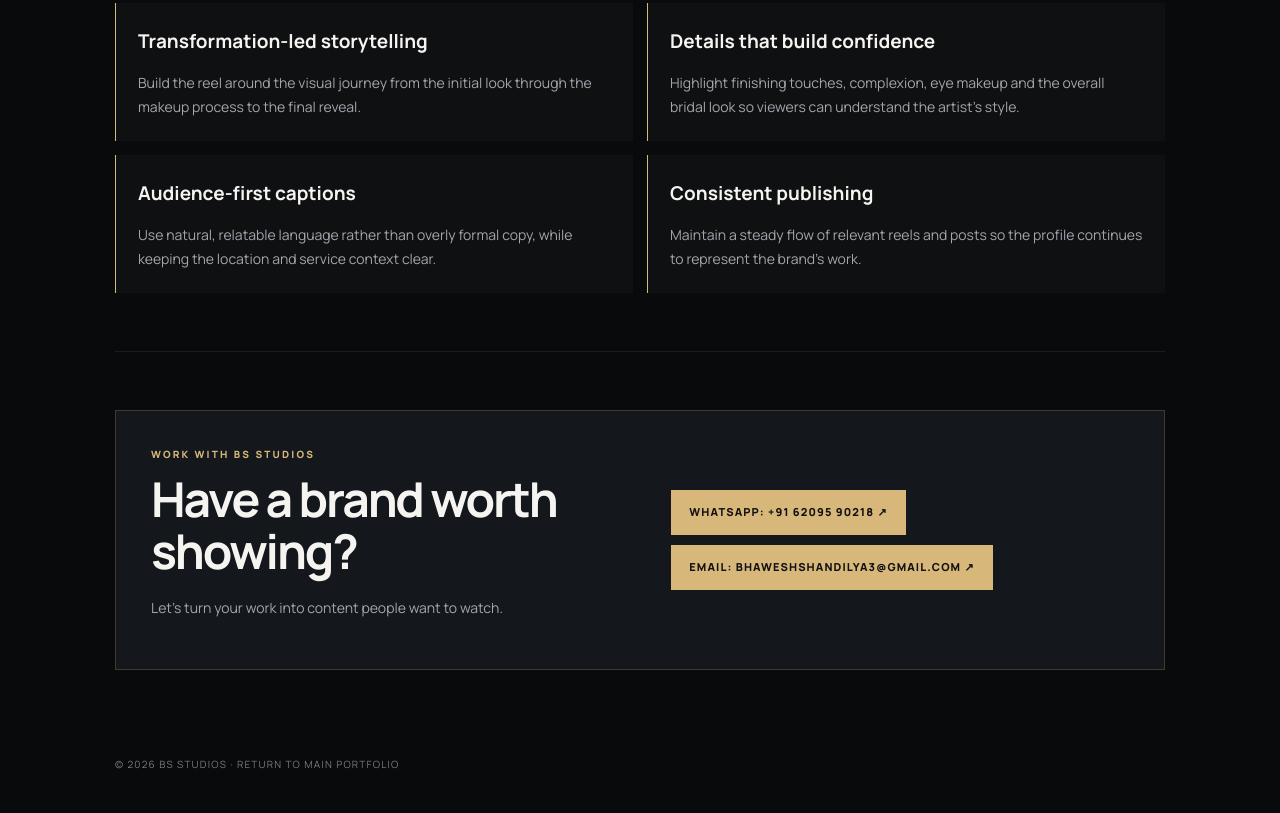
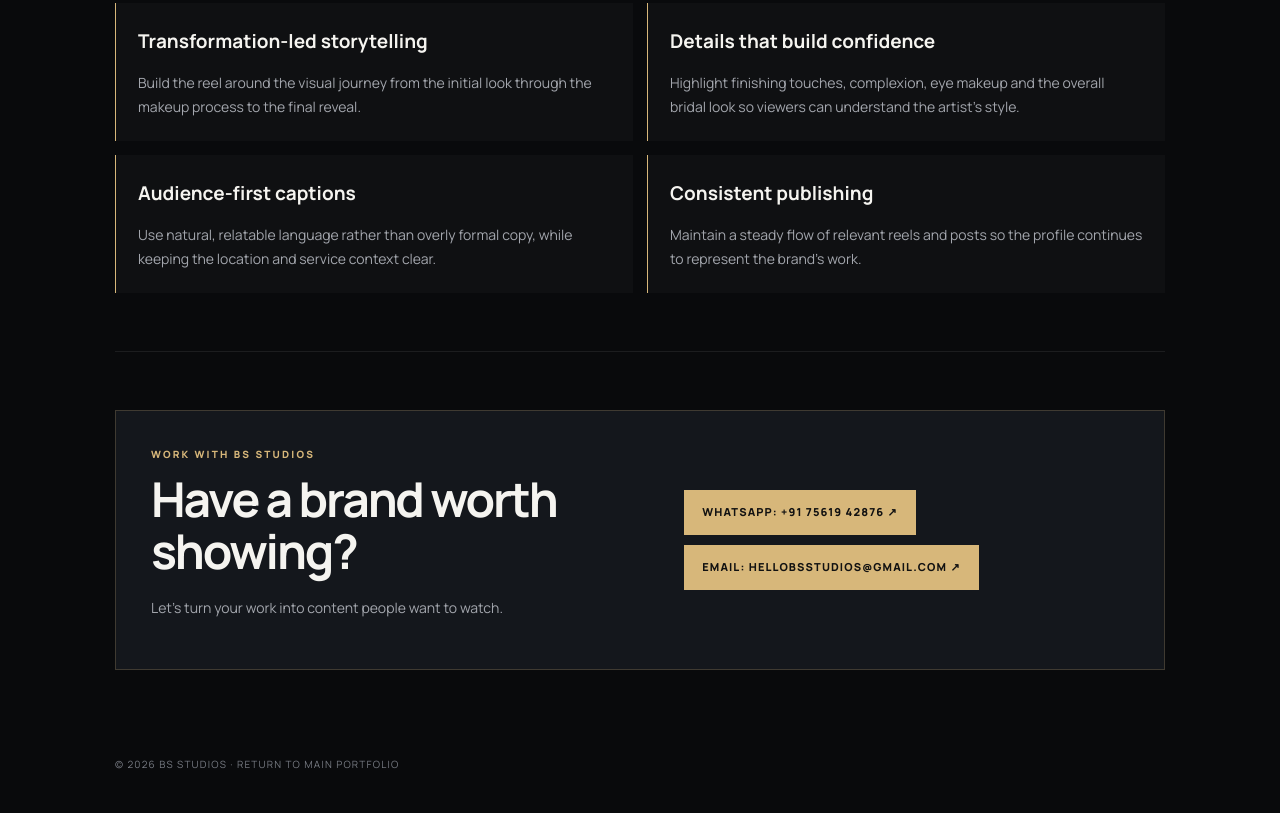
Before and after one commit to bhawesh3/bs-studios-portfolio, a plain HTML site: page premium/projects/khushika-secrets.html in a window 1280 px wide. Shown: the part 3633-4446 px from the top of the page. Drawn offline with Linux system fonts and the light colour scheme.

Commit message:
Update BS STUDIOS contact details across case studies

```diff
--- a/premium/projects/khushika-secrets.html
+++ b/premium/projects/khushika-secrets.html
@@ -42,4 +42,4 @@ html{scroll-padding-top:18px}
 <section><div class="eyebrow">02 / OUR ROLE</div><h2>From raw footage<br>to <span class="gold">ready-to-post content.</span></h2><div class="list"><article><h3>Reels editing</h3><p>Editing supplied raw clips into short-form videos that highlight the makeup process, details and final bridal transformations.</p></article><article><h3>Creative direction</h3><p>Reel concepts, opening hooks and visual sequencing designed around the actual work and the audience’s interest.</p></article><article><h3>Captions & publishing</h3><p>Writing approachable captions, selecting relevant hashtags and supporting a consistent posting schedule.</p></article><article><h3>Content review</h3><p>Reviewing reach, audience activity and profile growth to understand which content formats are getting attention.</p></article></div></section>
 <section><div class="eyebrow">03 / REPORTED CONTENT PERFORMANCE</div><h2>Reach beyond the<br><span class="gold">existing audience.</span></h2><p>Based on the account insights shared during the campaign review, the following results were reported over a 60-day period.</p><div class="grid"><div class="tile"><b>3.44L+</b><span>Reported reel and content views in 60 days</span></div><div class="tile"><b>93%+</b><span>Reported views from non-followers</span></div><div class="tile"><b>~150</b><span>Reported net new followers during the period</span></div></div><p class="note">These figures are based on client/account insights shared for the review period. They are platform-reported awareness and audience metrics, not guaranteed enquiries, bookings or revenue. Enquiry volume was not used as a headline result.</p></section>
 <section><div class="eyebrow">04 / CONTENT DIRECTION</div><h2>Show the artistry.<br><span class="gold">Keep the content human.</span></h2><div class="list"><article><h3>Transformation-led storytelling</h3><p>Build the reel around the visual journey from the initial look through the makeup process to the final reveal.</p></article><article><h3>Details that build confidence</h3><p>Highlight finishing touches, complexion, eye makeup and the overall bridal look so viewers can understand the artist’s style.</p></article><article><h3>Audience-first captions</h3><p>Use natural, relatable language rather than overly formal copy, while keeping the location and service context clear.</p></article><article><h3>Consistent publishing</h3><p>Maintain a steady flow of relevant reels and posts so the profile continues to represent the brand’s work.</p></article></div></section>
-<section><div class="cta"><div><div class="eyebrow">WORK WITH BS STUDIOS</div><h2>Have a brand worth showing?</h2><p>Let’s turn your work into content people want to watch.</p></div><div style="display:flex;flex-wrap:wrap;gap:10px"><a class="btn" href="https://wa.me/916209590218?text=Hi%20BS%20STUDIOS%2C%20I%27d%20like%20to%20discuss%20a%20project." target="_blank" rel="noopener">WhatsApp: +91 62095 90218 ↗</a><a class="btn" href="mailto:bhaweshshandilya3@gmail.com?subject=Project%20Enquiry%20-%20BS%20STUDIOS">Email: bhaweshshandilya3@gmail.com ↗</a></div></div></section><footer>© 2026 BS STUDIOS · <a href="../index.html">RETURN TO MAIN PORTFOLIO</a></footer></div><a href="mailto:bhaweshshandilya3@gmail.com?subject=Project%20Enquiry%20-%20BS%20STUDIOS" target="_blank" rel="noopener" style="position:fixed;right:20px;bottom:68px;z-index:20;padding:12px 16px;background:#171a20;border:1px solid rgba(215,183,122,.5);color:#f1d9a8;font-size:10px;letter-spacing:.12em;font-weight:800">EMAIL BS STUDIOS ↗</a><a href="https://wa.me/916209590218?text=Hi%20BS%20STUDIOS%2C%20I%27d%20like%20to%20discuss%20a%20project." target="_blank" rel="noopener" style="position:fixed;right:20px;bottom:20px;z-index:20;padding:12px 16px;background:#171a20;border:1px solid rgba(215,183,122,.5);color:#f1d9a8;font-size:10px;letter-spacing:.12em;font-weight:800">WHATSAPP BS STUDIOS ↗</a></body></html>
+<section><div class="cta"><div><div class="eyebrow">WORK WITH BS STUDIOS</div><h2>Have a brand worth showing?</h2><p>Let’s turn your work into content people want to watch.</p></div><div style="display:flex;flex-wrap:wrap;gap:10px"><a class="btn" href="https://wa.me/917561942876?text=Hi%20BS%20STUDIOS%2C%20I%27d%20like%20to%20discuss%20a%20project." target="_blank" rel="noopener">WhatsApp: +91 75619 42876 ↗</a><a class="btn" href="mailto:hellobsstudios@gmail.com?subject=Project%20Enquiry%20-%20BS%20STUDIOS">Email: hellobsstudios@gmail.com ↗</a></div></div></section><footer>© 2026 BS STUDIOS · <a href="../index.html">RETURN TO MAIN PORTFOLIO</a></footer></div><a href="mailto:hellobsstudios@gmail.com?subject=Project%20Enquiry%20-%20BS%20STUDIOS" target="_blank" rel="noopener" style="position:fixed;right:20px;bottom:68px;z-index:20;padding:12px 16px;background:#171a20;border:1px solid rgba(215,183,122,.5);color:#f1d9a8;font-size:10px;letter-spacing:.12em;font-weight:800">EMAIL BS STUDIOS ↗</a><a href="https://wa.me/917561942876?text=Hi%20BS%20STUDIOS%2C%20I%27d%20like%20to%20discuss%20a%20project." target="_blank" rel="noopener" style="position:fixed;right:20px;bottom:20px;z-index:20;padding:12px 16px;background:#171a20;border:1px solid rgba(215,183,122,.5);color:#f1d9a8;font-size:10px;letter-spacing:.12em;font-weight:800">WHATSAPP BS STUDIOS ↗</a></body></html>
```
